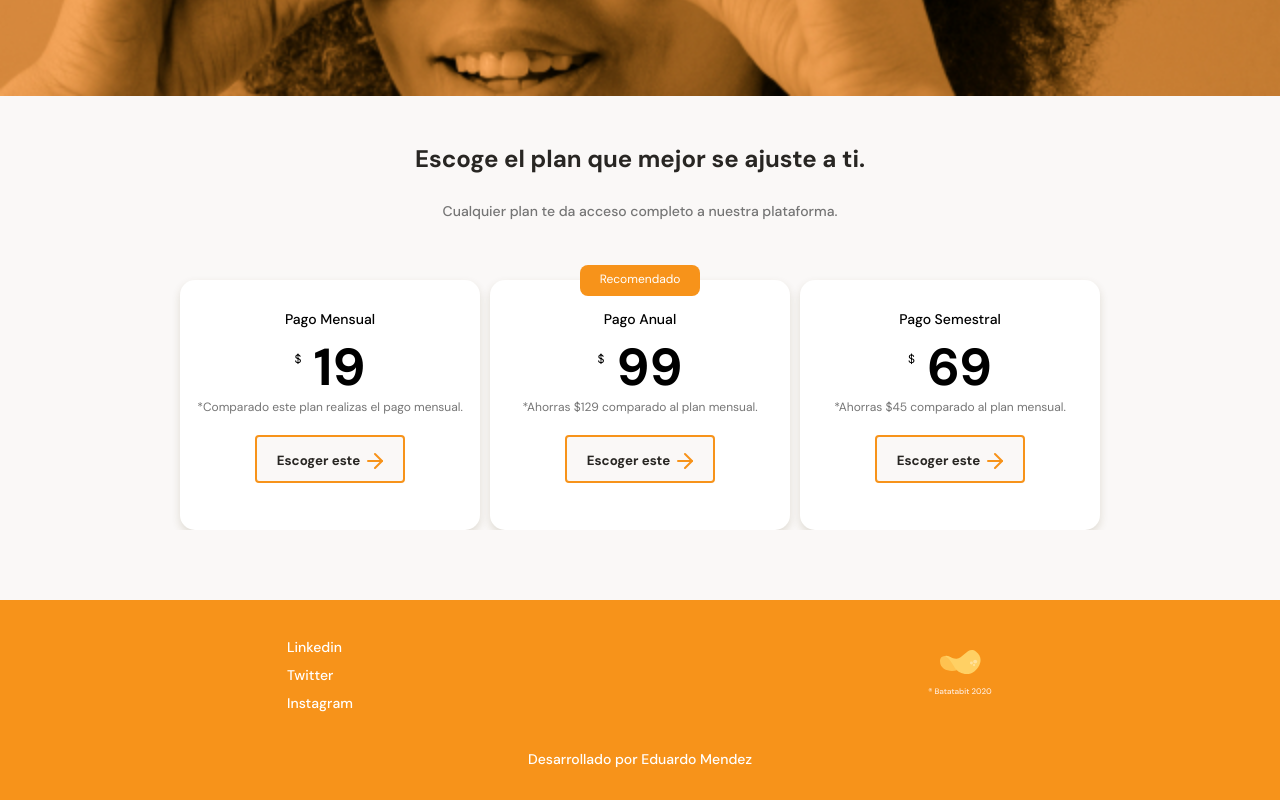
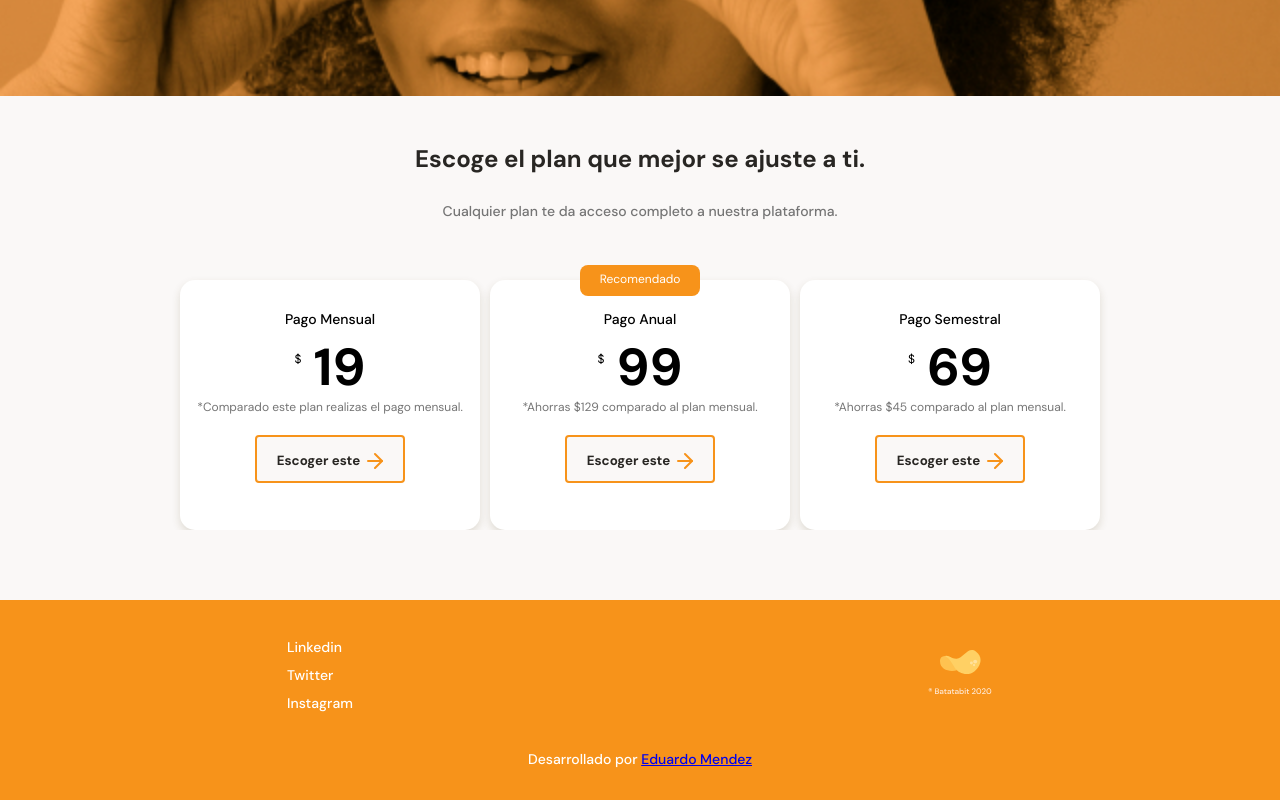
Before and after one commit to edmedev/batatabit, a plain HTML site: page index.html in a window 1280 px wide. Shown: the part 1989-2789 px from the top of the page. Drawn offline with Linux system fonts and the light colour scheme.

Commit message:
update footer index.html

```diff
--- a/index.html
+++ b/index.html
@@ -193,7 +193,7 @@
             </div>
         </section>
         <section class="developed">
-            <h3>Desarrollado por Eduardo Mendez</h3>
+            <h3>Desarrollado por <a href="https://www.linkedin.com/in/eduardomendezv">Eduardo Mendez</a></h3>
         </section>
     </footer>
 </body>
```
